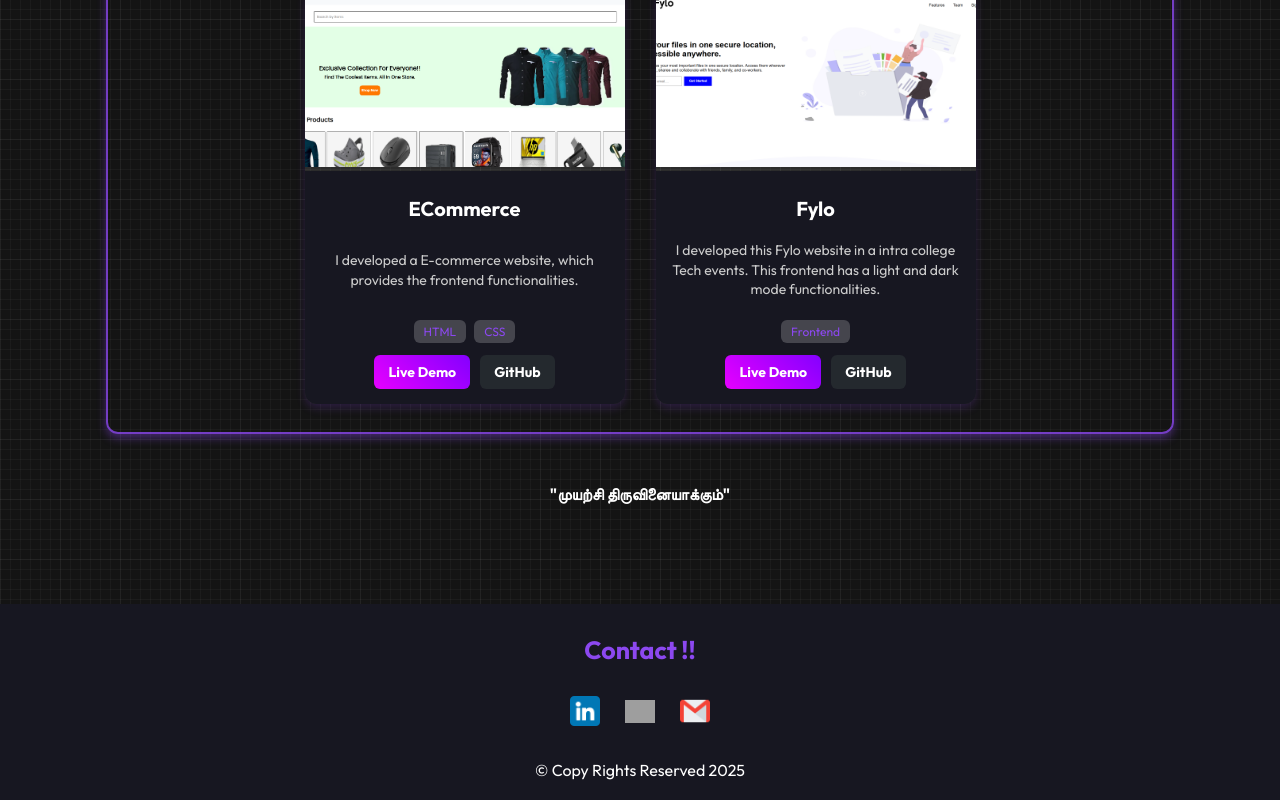
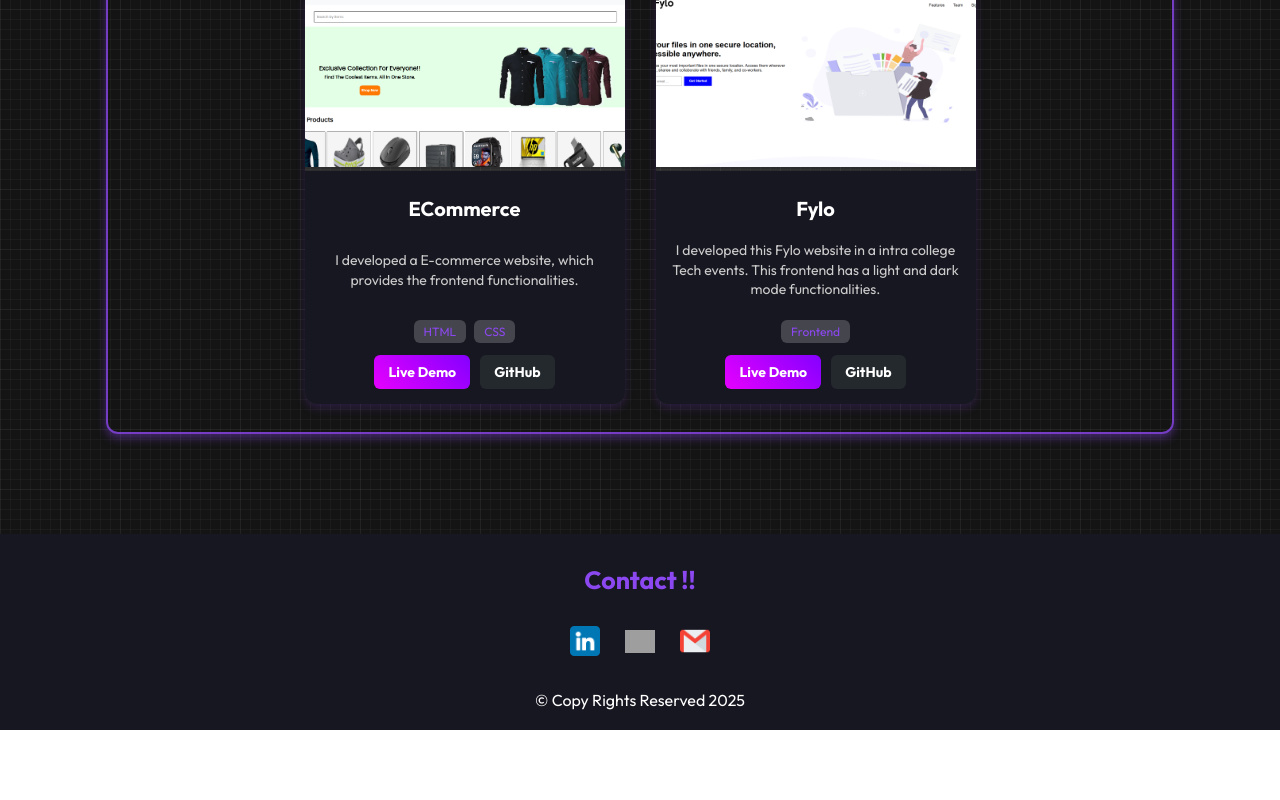
Before and after one commit to Lokeshvenkateshan/myportfolio, a React (Vite) app: page / in a window 1280 px wide. Shown: the part 3034-3834 px from the top of the page. After the commit the page ends 3764 px from the top, so only its background shows below. Built offline with nearby package versions, Linux system fonts and the light colour scheme; grey boxes are pictures that could not be loaded.

Commit message:
quote removed

```diff
--- a/src/App.jsx
+++ b/src/App.jsx
@@ -45,9 +45,9 @@ function App() {
             <Projects/>
           </section>
 
-          <section id='quote-sec'>
+          {/* <section id='quote-sec'>
             <Quote/>
-          </section>
+          </section> */}
 
           <section id='contact-sec'>
             <Contact/>
```
